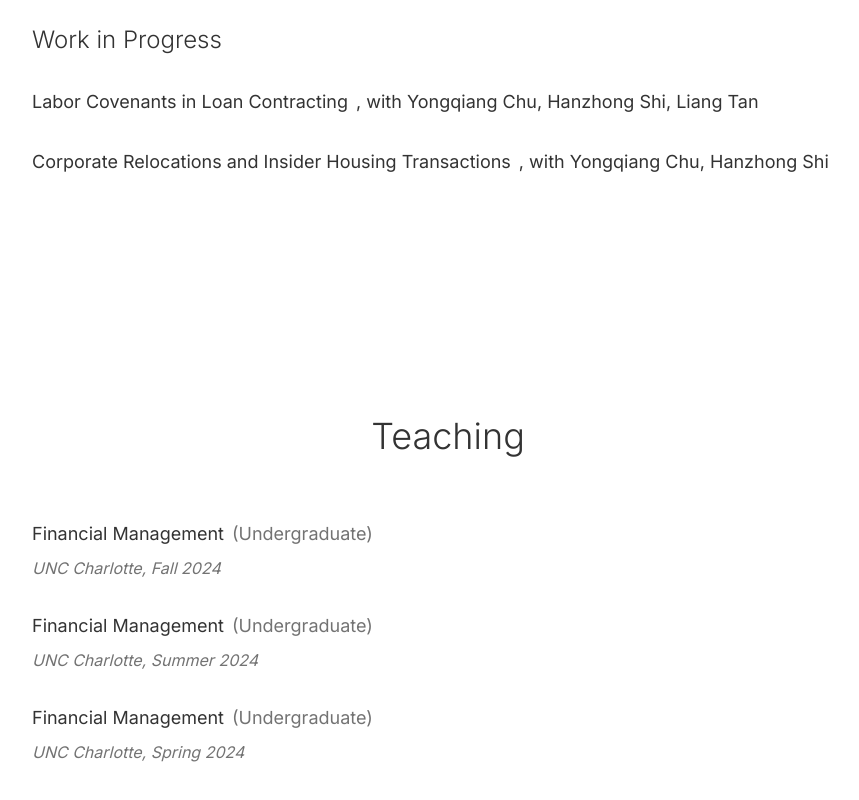
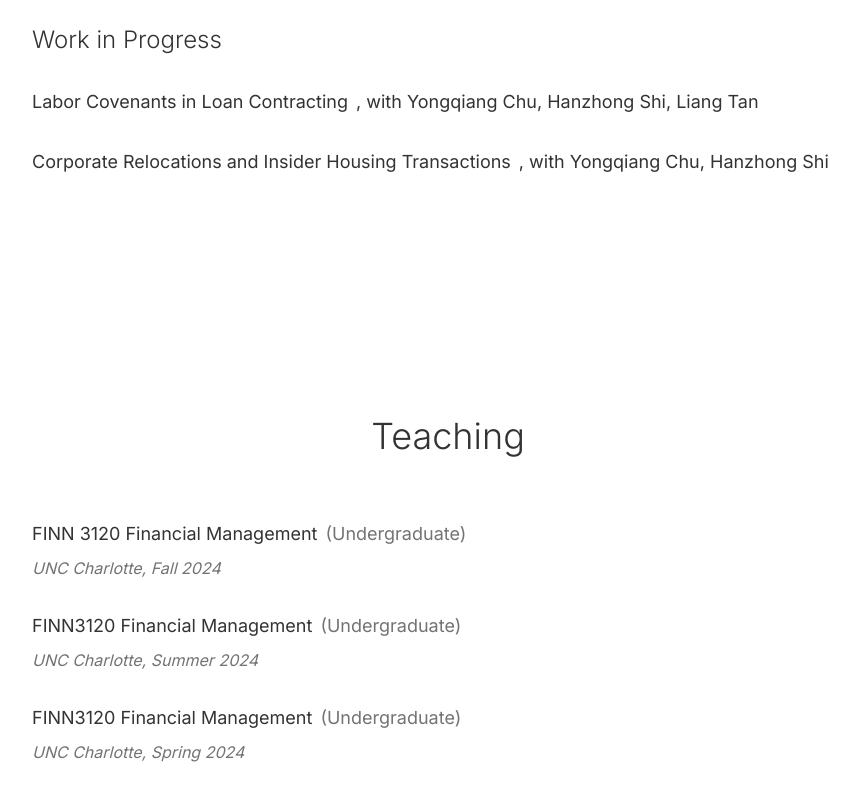
Before and after one commit to zixin-jiang/zixin-jiang.github.io, a React (Vite) app: page / in a window 1280 px wide. Shown: the part 1264-2064 px from the top of the page, without its empty margins (192-1051 px from the left). Built offline with nearby package versions, Linux system fonts and the light colour scheme; the HTML template or start-up script is replaced by a standard one.

Commit message:
Code edited in Lovable Code Editor

```diff
--- a/src/components/SimpleTeaching.tsx
+++ b/src/components/SimpleTeaching.tsx
@@ -1,19 +1,19 @@
 const SimpleTeaching = () => {
   const courses = [
     {
-      title: "Financial Management",
+      title: "FINN 3120 Financial Management",
       level: "Undergraduate",
       institution: "UNC Charlotte",
       years: "Fall 2024"
     },
     {
-      title: "Financial Management",
+      title: "FINN3120 Financial Management",
       level: "Undergraduate",
       institution: "UNC Charlotte",
       years: "Summer 2024"
     },
     {
-      title: "Financial Management",
+      title: "FINN3120 Financial Management",
       level: "Undergraduate",
       institution: "UNC Charlotte",
       years: "Spring 2024"
```
